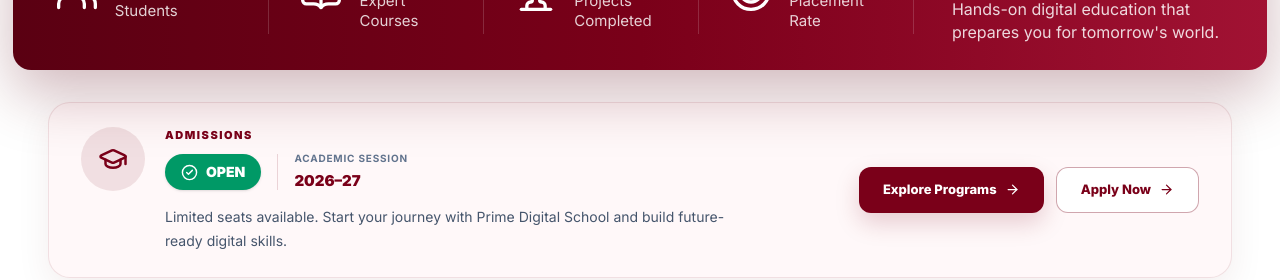
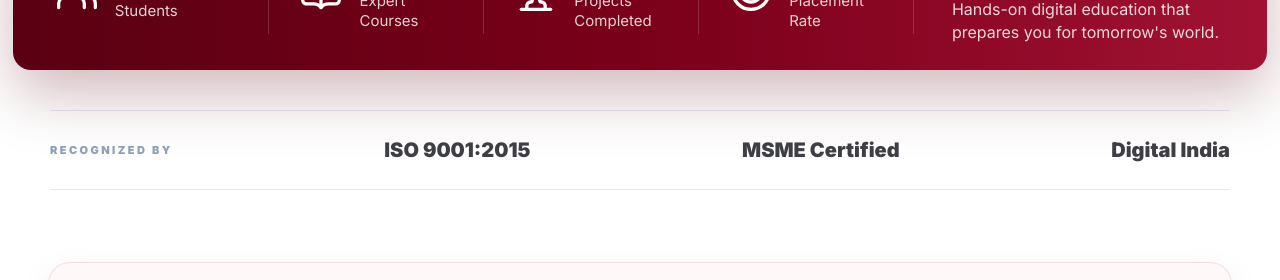
Before and after one commit to thePrime-Digital/Prime-Digital, a Next.js app: page / in a window 1280 px wide. Shown: the part 838-1118 px from the top of the page. Built offline with nearby package versions, Linux system fonts and the light colour scheme; a web font is replaced by a local one.

Commit message:
added the digital india text

```diff
--- a/app/page.tsx
+++ b/app/page.tsx
@@ -233,6 +233,31 @@
           </p>
         </div>
       </section>
+
+      {/* ===================================================== */}
+      {/* RECOGNITION STRIP */}
+      {/* ===================================================== */}
+
+      <section className="bg-white px-6 py-8 md:px-10 md:py-10">
+        <div className="mx-auto flex max-w-[1180px] flex-wrap items-center justify-center gap-x-10 gap-y-5 border-y border-slate-200 py-6 md:justify-between">
+          <span className="text-[11px] font-black uppercase tracking-[0.22em] text-slate-400">
+            Recognized By
+          </span>
+
+          <span className="text-[17px] font-black text-[#3f3f46] md:text-[20px]">
+            ISO 9001:2015
+          </span>
+
+          <span className="text-[17px] font-black text-[#3f3f46] md:text-[20px]">
+            MSME Certified
+          </span>
+
+          <span className="text-[17px] font-black text-[#3f3f46] md:text-[20px]">
+            Digital India
+          </span>
+        </div>
+      </section>
+
       {/* ===================================================== */}
       {/* COMPACT ADMISSIONS STATUS */}
       {/* ===================================================== */}
@@ -240,7 +265,6 @@
       <section className="mx-auto mt-8 w-[min(1320px,calc(100%-96px))] max-[1180px]:w-[min(100%-48px,1320px)] max-[720px]:w-[min(100%-28px,1320px)]">
         <div className="relative overflow-hidden rounded-[22px] border border-[#7a0019]/10 bg-[#fff8f9] px-6 py-6 shadow-[0_12px_35px_rgba(90,0,18,0.07)] md:px-8">
           <div className="flex flex-col gap-6 lg:flex-row lg:items-center lg:justify-between">
-
             {/* LEFT SIDE */}
 
             <div className="flex items-start gap-5">
@@ -495,7 +519,7 @@
           ))}
         </div>
       </section>
-            <div className="flex justify-center bg-white px-6 pb-10 pt-4">
+      <div className="flex justify-center bg-white px-6 pb-10 pt-4">
         <Link
           href="/student-stories"
           className="inline-flex min-h-[48px] items-center justify-center gap-2 rounded-full border border-[#8f0024]/20 bg-white px-7 text-sm font-black text-[#8f0024] shadow-[0_10px_30px_rgba(105,0,25,0.08)] transition duration-300 hover:-translate-y-1 hover:border-[#8f0024] hover:bg-[#fff4f7]"
```
